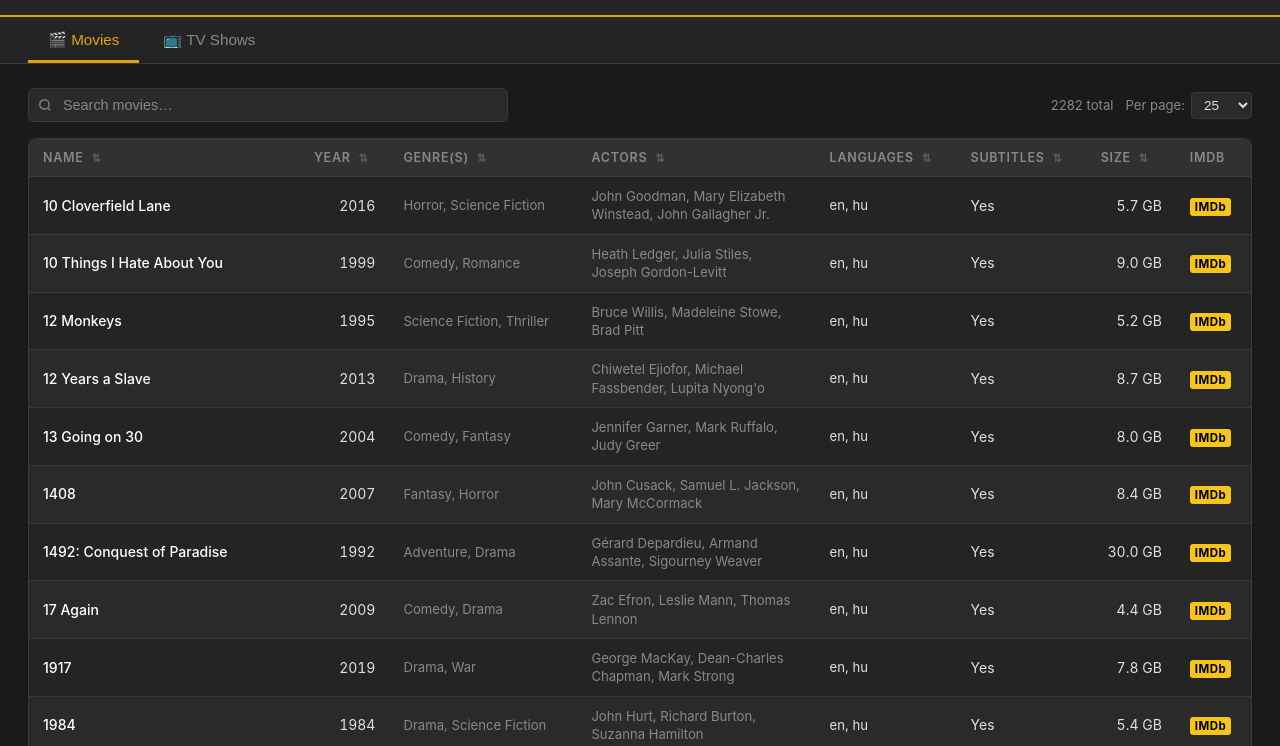
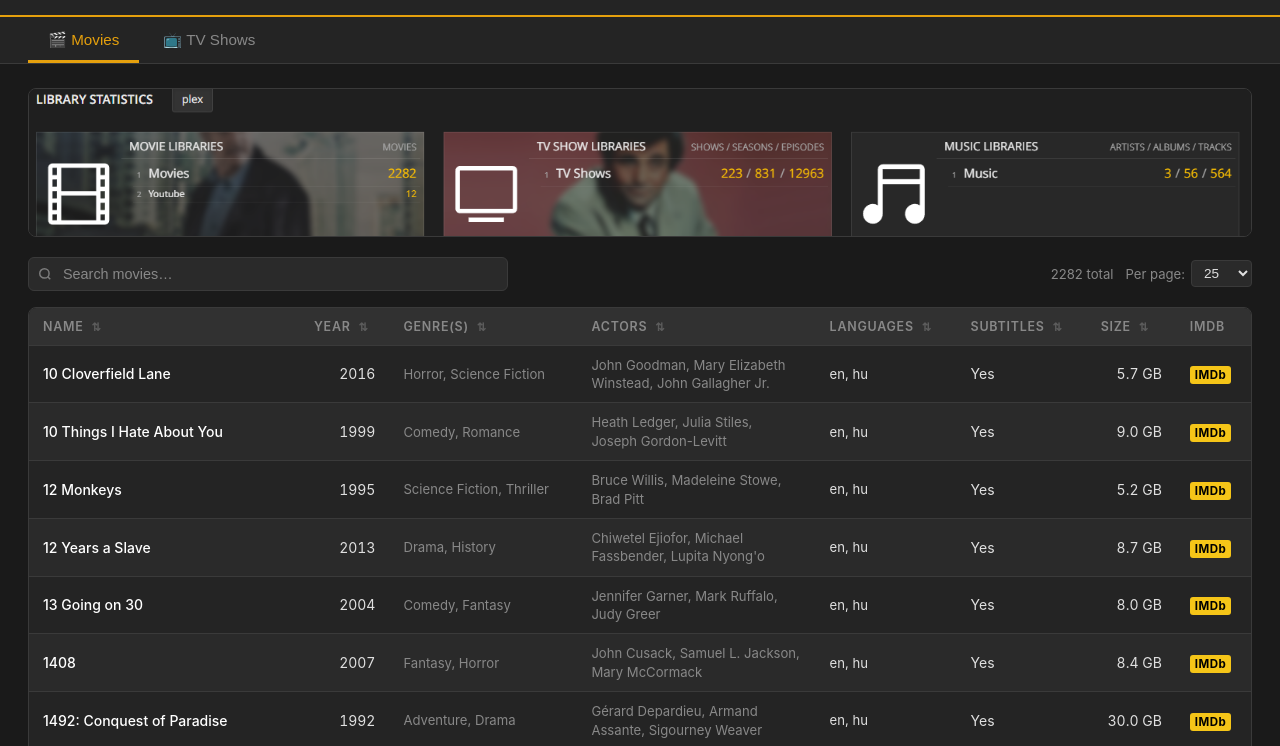
Before and after one commit to hunagyp/plex-library, a plain HTML site: page index.html in a window 1280 px wide. Shown: the part 50-796 px from the top of the page. Drawn offline with Linux system fonts and the light colour scheme.

Commit message:
Add plex-stats.png banner above search field

```diff
--- a/index.html
+++ b/index.html
@@ -251,6 +251,19 @@
       cursor: default;
     }
     .page-info { color: var(--text-muted); font-size: 0.82rem; padding: 0 4px; }
+
+    /* ── Stats banner ── */
+    .stats-banner {
+      margin-bottom: 20px;
+      border-radius: 8px;
+      overflow: hidden;
+      border: 1px solid var(--border);
+    }
+    .stats-banner img {
+      display: block;
+      width: 100%;
+      height: auto;
+    }
   </style>
 </head>
 <body>
@@ -270,6 +283,9 @@
 
   <!-- Movies panel -->
   <div id="panel-movies" class="panel active">
+    <div class="stats-banner">
+      <img src="plex-stats.png" alt="Plex stats" />
+    </div>
     <div class="controls">
       <div class="search-wrap">
         <svg width="14" height="14" viewBox="0 0 24 24" fill="none" stroke="currentColor" stroke-width="2.5"><circle cx="11" cy="11" r="8"/><line x1="21" y1="21" x2="16.65" y2="16.65"/></svg>
@@ -309,6 +325,9 @@
 
   <!-- Shows panel -->
   <div id="panel-shows" class="panel">
+    <div class="stats-banner">
+      <img src="plex-stats.png" alt="Plex stats" />
+    </div>
     <div class="controls">
       <div class="search-wrap">
         <svg width="14" height="14" viewBox="0 0 24 24" fill="none" stroke="currentColor" stroke-width="2.5"><circle cx="11" cy="11" r="8"/><line x1="21" y1="21" x2="16.65" y2="16.65"/></svg>
```
